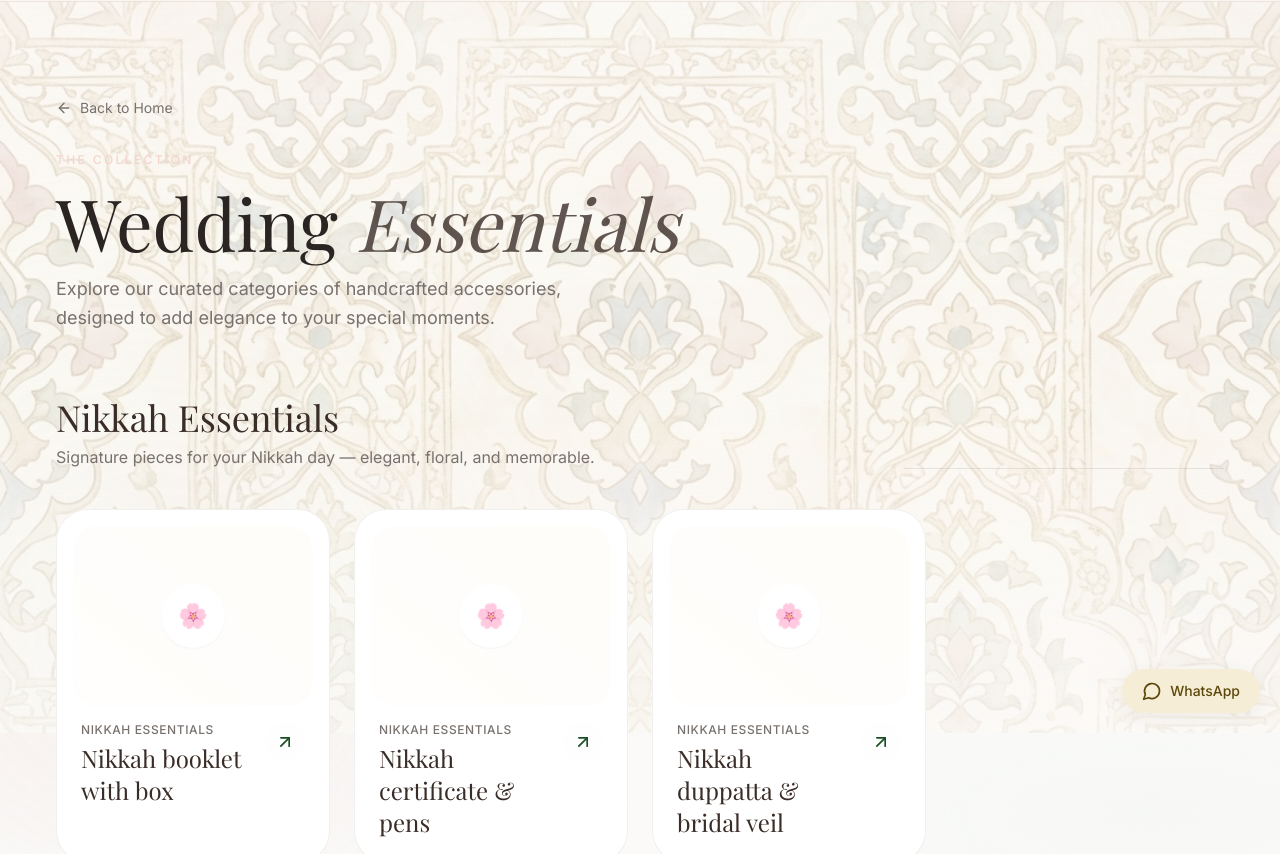
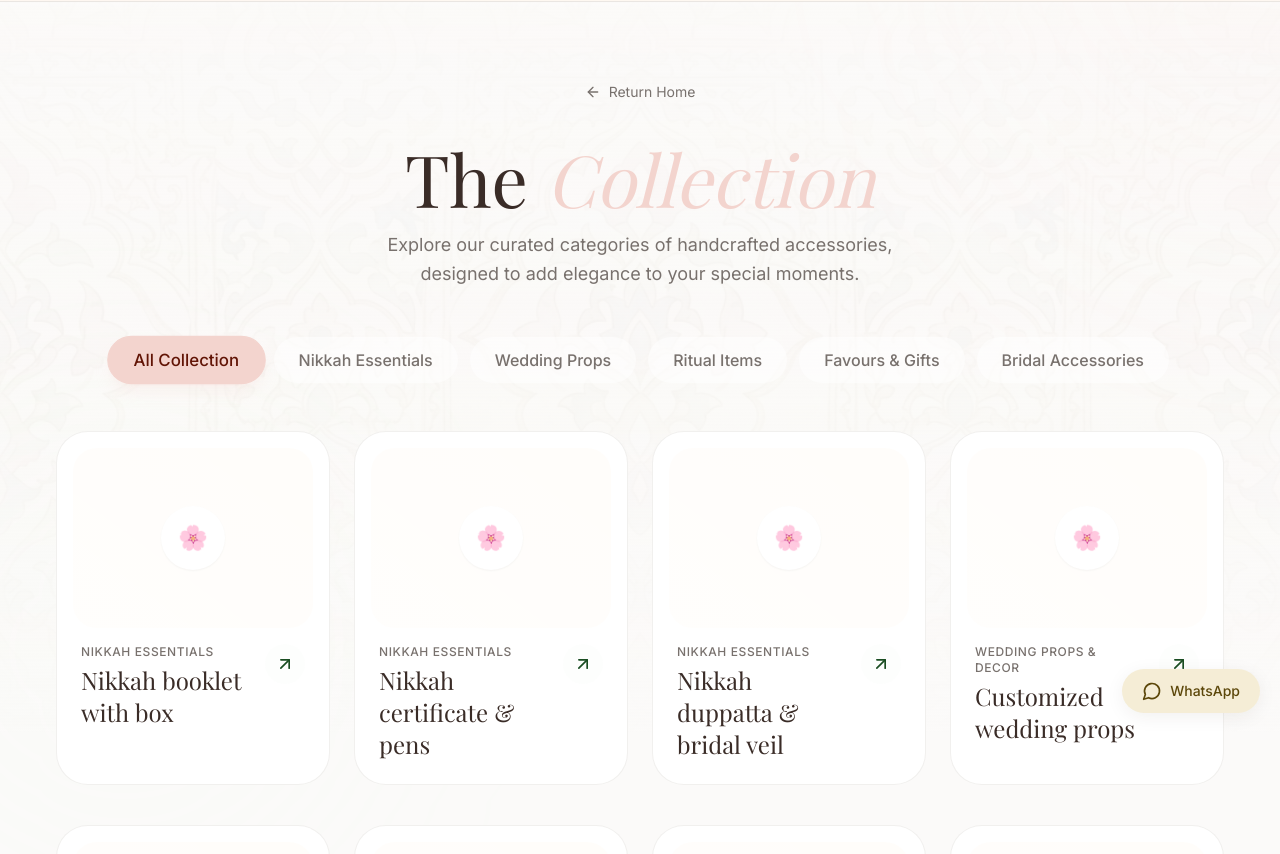
Before and after one commit to pvsameerpvs/Wedding._.accessories.pk-static-nextjs, a Next.js app: page /accessories in a window 1280 px wide. Shown: the part 67-921 px from the top of the page. Built offline with nearby package versions, Linux system fonts and the light colour scheme; a web font is replaced by a local one.

Commit message:
fix: acceseries ui

```diff
--- a/app/accessories/page.tsx
+++ b/app/accessories/page.tsx
@@ -1,88 +1,105 @@
+"use client"
+
+import { useState } from "react"
 import Link from "next/link"
+import Image from "next/image"
 import { ArrowLeft } from "lucide-react"
-import { Separator } from "@/components/ui/separator"
+import { cn } from "@/lib/utils"
 import ProductCard from "@/components/product-card"
 import { allProducts } from "@/lib/products"
 
-const sections = [
-  { id: "nikkah-essentials", title: "Nikkah Essentials", desc: "Signature pieces for your Nikkah day — elegant, floral, and memorable." },
-  { id: "wedding-props-decor", title: "Wedding Props & Decor", desc: "Cute props, boards, and decor for photos and moments." },
-  { id: "ring-ritual-items", title: "Ring & Ritual Items", desc: "Plates, plaques, and ritual items with a premium finish." },
-  { id: "favours-gifts", title: "Favours & Gifts", desc: "Thoughtful giveaways and gift-style favours." },
-  { id: "bridal-accessories", title: "Bridal Accessories", desc: "Bridal accessories that complete the look." },
+const categories = [
+  { id: "all", label: "All Collection" },
+  { id: "nikkah-essentials", label: "Nikkah Essentials" },
+  { id: "wedding-props-decor", label: "Wedding Props" },
+  { id: "ring-ritual-items", label: "Ritual Items" },
+  { id: "favours-gifts", label: "Favours & Gifts" },
+  { id: "bridal-accessories", label: "Bridal Accessories" },
 ] as const
 
-import Image from "next/image"
+export default function AccessoriesPage() {
+  const [activeTab, setActiveTab] = useState("all")
 
-export default function AccessoriesPage() {
+  // Filter logic
+  const filteredProducts = activeTab === "all"
+    ? allProducts
+    : allProducts.filter(p => {
+        // Match existing category logic
+        const catMap: Record<string, string> = {
+            "nikkah-essentials": "Nikkah Essentials",
+            "wedding-props-decor": "Wedding Props & Decor",
+            "ring-ritual-items": "Ring & Ritual Items",
+            "favours-gifts": "Favours & Gifts",
+            "bridal-accessories": "Bridal Accessories"
+        }
+        return p.category === catMap[activeTab]
+    })
+
   return (
-    <div className="min-h-screen relative overflow-hidden">
+    <div className="min-h-screen relative overflow-hidden bg-background">
        {/* Background Decoration */}
-       <div className="fixed inset-0 z-0">
+       <div className="fixed inset-0 z-0 pointer-events-none">
           <Image
              src="/accessories_bg.png"
              alt="Background Pattern"
              fill
-             className="object-cover opacity-30"
+             className="object-cover opacity-[0.08]"
              priority
           />
-          <div className="absolute inset-0 bg-gradient-to-b from-background/40 via-transparent to-background/60" />
+          <div className="absolute inset-0 bg-gradient-to-b from-background/95 via-background/40 to-background/95" />
        </div>
 
-       <div className="fixed top-0 right-0 w-[500px] h-[500px] bg-primary/10 rounded-full blur-[100px] -translate-y-1/2 translate-x-1/2 z-0" />
-       <div className="fixed bottom-0 left-0 w-[600px] h-[600px] bg-secondary/10 rounded-full blur-[120px] translate-y-1/3 -translate-x-1/4 z-0" />
+       <div className="fixed top-0 right-0 w-[600px] h-[600px] bg-primary/5 rounded-full blur-[120px] -translate-y-1/2 translate-x-1/2 z-0" />
+       <div className="fixed bottom-0 left-0 w-[500px] h-[500px] bg-secondary/5 rounded-full blur-[100px] translate-y-1/3 -translate-x-1/4 z-0" />
 
-       <div className="container relative z-10 py-12 md:py-20 lg:py-24 space-y-16">
+       <div className="container relative z-10 py-12 lg:py-16 space-y-12">
           {/* Header */}
-          <div className="space-y-6 animate-fadeUp">
-             <Link href="/" className="inline-flex items-center gap-2 text-sm text-muted-foreground hover:text-charcoal transition-colors">
-                <ArrowLeft className="w-4 h-4" /> Back to Home
+          <div className="text-center space-y-6 animate-fadeUp pt-4">
+             <Link href="/" className="inline-flex items-center gap-2 text-sm text-muted-foreground hover:text-primary transition-colors mb-4">
+                <ArrowLeft className="w-4 h-4" /> Return Home
              </Link>
+
              <div className="space-y-4">
-                <span className="text-xs font-medium tracking-[0.2em] uppercase text-primary">The Collection</span>
-                <h1 className="font-serif text-5xl md:text-6xl lg:text-7xl">
-                   Wedding <span className="italic text-charcoal/80">Essentials</span>
+                <h1 className="font-serif text-5xl md:text-6xl lg:text-7xl leading-none text-charcoal">
+                   The <span className="italic text-primary">Collection</span>
                 </h1>
-                <p className="text-lg text-muted-foreground max-w-xl leading-relaxed">
+                <p className="text-lg text-muted-foreground max-w-xl mx-auto leading-relaxed">
                    Explore our curated categories of handcrafted accessories, designed to add elegance to your special moments.
                 </p>
              </div>
           </div>
 
-          {/* Catalog Sections */}
-          <div className="space-y-24">
-            {sections.map((s) => {
-               // Fallback mapping for ids to categories (matching existing logic)
-               const byId = (id: string) => {
-                 if (id === "nikkah-essentials") return "Nikkah Essentials"
-                 if (id === "wedding-props-decor") return "Wedding Props & Decor"
-                 if (id === "ring-ritual-items") return "Ring & Ritual Items"
-                 if (id === "favours-gifts") return "Favours & Gifts"
-                 if (id === "bridal-accessories") return "Bridal Accessories"
-                 return ""
-               }
+          {/* Tab Navigation */}
+          <div className="flex flex-wrap items-center justify-center gap-2 md:gap-3 animate-fadeUp" style={{ animationDelay: "100ms" }}>
+            {categories.map((cat) => (
+                <button
+                    key={cat.id}
+                    onClick={() => setActiveTab(cat.id)}
+                    className={cn(
+                        "px-6 py-2.5 rounded-full text-sm md:text-base font-medium transition-all duration-300 border",
+                        activeTab === cat.id
+                            ? "bg-primary text-primary-foreground border-primary shadow-lg shadow-primary/20 scale-105"
+                            : "bg-white/50 text-muted-foreground border-transparent hover:bg-white hover:text-charcoal hover:shadow-sm hover:scale-105"
+                    )}
+                >
+                    {cat.label}
+                </button>
+            ))}
+          </div>
 
-               const items = allProducts.filter((p) => p.category === byId(s.id))
-               if (items.length === 0) return null
-
-               return (
-                 <section key={s.id} id={s.id} className="scroll-mt-32">
-                   <div className="flex flex-col md:flex-row md:items-end justify-between gap-4 mb-10">
-                      <div className="space-y-2">
-                         <h2 className="font-serif text-3xl md:text-4xl text-charcoal">{s.title}</h2>
-                         <p className="text-muted-foreground">{s.desc}</p>
-                      </div>
-                      <Separator className="flex-1 md:w-auto md:max-w-xs bg-charcoal/10" />
-                   </div>
-
-                   <div className="grid grid-cols-1 sm:grid-cols-2 lg:grid-cols-3 xl:grid-cols-4 gap-x-6 gap-y-10">
-                     {items.map((p) => (
-                       <ProductCard key={p.name} name={p.name} category={p.category} />
-                     ))}
-                   </div>
-                 </section>
-               )
-            })}
+          {/* Product Grid */}
+          <div className="min-h-[50vh]">
+             {filteredProducts.length > 0 ? (
+                <div className="grid grid-cols-1 sm:grid-cols-2 lg:grid-cols-3 xl:grid-cols-4 gap-6 gap-y-10 animate-fadeUp" key={activeTab}>
+                    {filteredProducts.map((p) => (
+                        <ProductCard key={p.name} name={p.name} category={p.category} />
+                    ))}
+                </div>
+             ) : (
+                 <div className="py-20 text-center text-muted-foreground">
+                    <p>No products found in this category.</p>
+                 </div>
+             )}
           </div>
        </div>
     </div>
```
